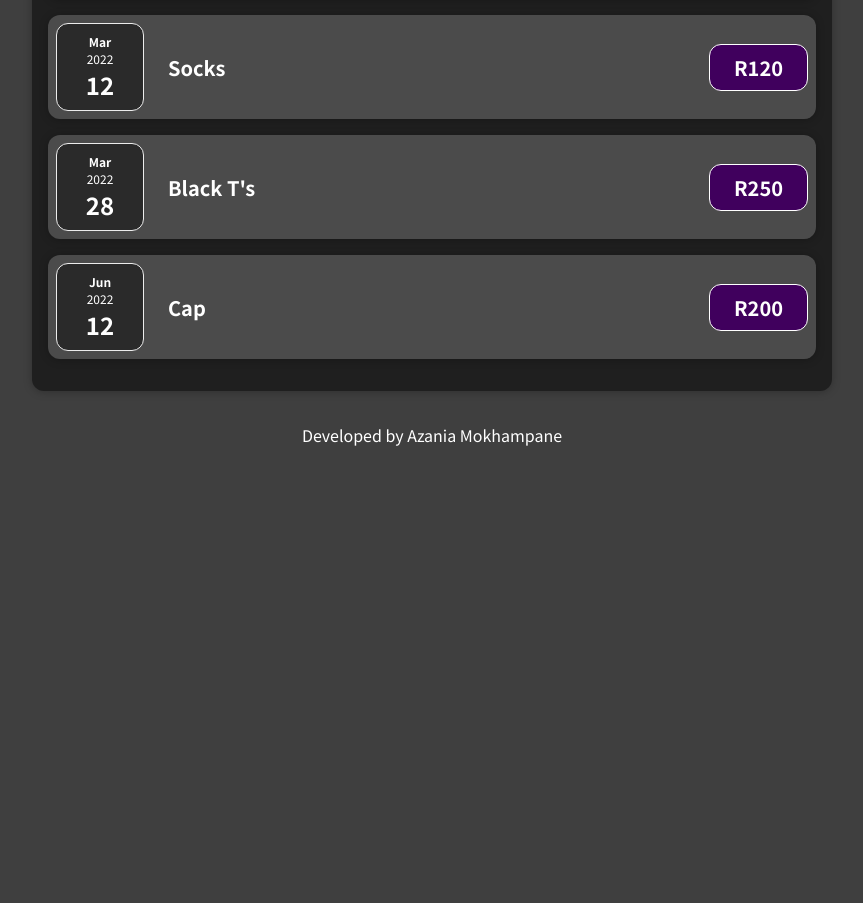
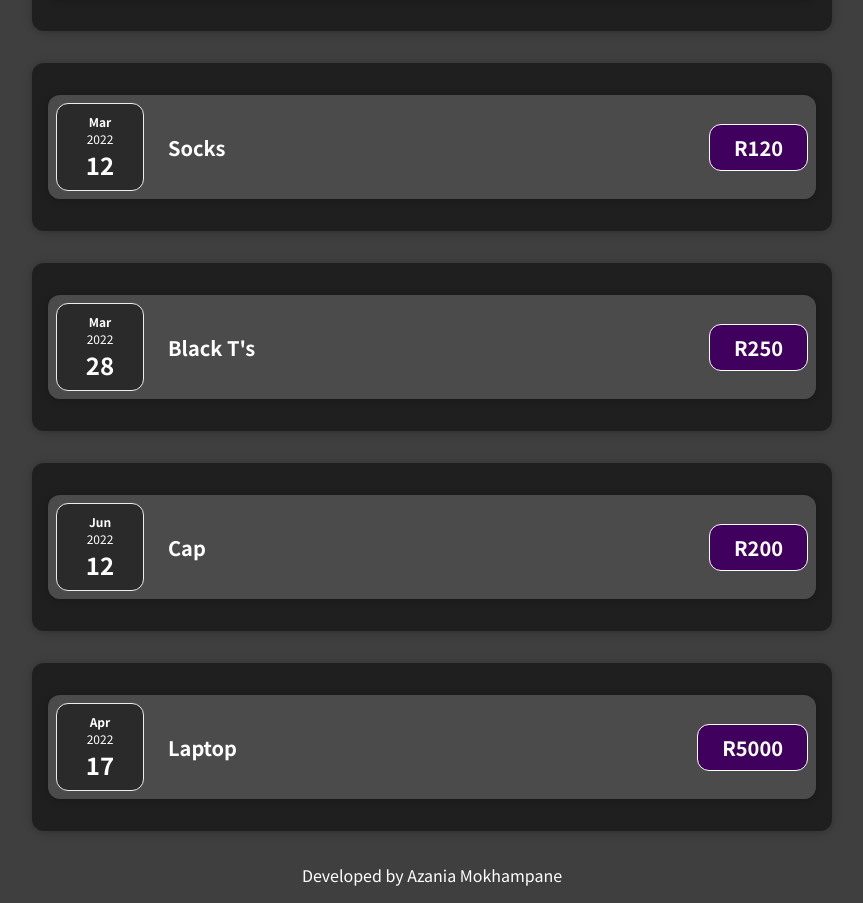
Before and after one commit to Azania-Mokhampane/expense_app, a React (Create React App) app: page / in a window 1280 px wide. Shown: the part 473-1376 px from the top of the page, without its empty margins (208-1071 px from the left). Before the commit the page ends 936 px from the top, so only its background shows below. Built offline with nearby package versions, Linux system fonts and the light colour scheme.

Commit message:
ref/ use the .map method

```diff
--- a/src/App.js
+++ b/src/App.js
@@ -30,6 +30,12 @@ const expenses = [
     amount: 200,
     date: new Date(2022, 5, 12),
   },
+  {
+    id: "p5",
+    title: "Laptop",
+    amount: 5000,
+    date: new Date(2022, 3, 17)
+  }
 ];
 
 const addExpenseHandler = (expenses) => {
@@ -40,7 +46,10 @@ const App = () => {
   return (
     <>
       <NewExpense onAddExpense={addExpenseHandler} />
-      <Expenses items={expenses} />
+      {expenses.map(items => (
+        <Expenses nameOfProduct={items.title} price={items.amount} date={items.date} />
+      ))}
+      {/* this .map method its more like writing a for loop to loop through an array, without writing all the long code */}
       <div>
         <p className="developer">
           Developed by{" "}
--- a/src/components/Expenses/Expenses.js
+++ b/src/components/Expenses/Expenses.js
@@ -5,29 +5,15 @@ import ExpenseItem from "./ExpenseItem";
 
 //props is an object that contains all the information we have on our app
 // where ever you are going to use the props, in your component you must include it as a parameter in your function and dont forget the key's
-const Expenses = (props) => {
+const Expenses = ({nameOfProduct, price, date}) => {
   return (
     <Card className="expenses">
       <ExpenseItem
-        nameOfProduct={props.items[0].title}
-        price={props.items[0].amount}
-        date={props.items[0].date}
-      ></ExpenseItem>
-      <ExpenseItem
-        nameOfProduct={props.items[1].title}
-        price={props.items[1].amount}
-        date={props.items[1].date}
-      ></ExpenseItem>
-      <ExpenseItem
-        nameOfProduct={props.items[2].title}
-        price={props.items[2].amount}
-        date={props.items[2].date}
-      ></ExpenseItem>
-      <ExpenseItem
-        nameOfProduct={props.items[3].title}
-        price={props.items[3].amount}
-        date={props.items[3].date}
-      ></ExpenseItem>
+        nameOfProduct={nameOfProduct}
+        price={price}
+        date={date}
+      />
+
     </Card>
   );
 };
--- a/src/components/NewExpenses/ExpenseForm.js
+++ b/src/components/NewExpenses/ExpenseForm.js
@@ -47,7 +47,7 @@ const ExpenseForm = (props) => {
         </div>
 
         <div className="new-expense__control">
-          <label>Amount</label>
+          <label>Amount(R)</label>
           <input
             type="number"
             value={enteredAmount}
```
Also changed, not shown: 1 other file (tests, documents, lock files or other folders).
